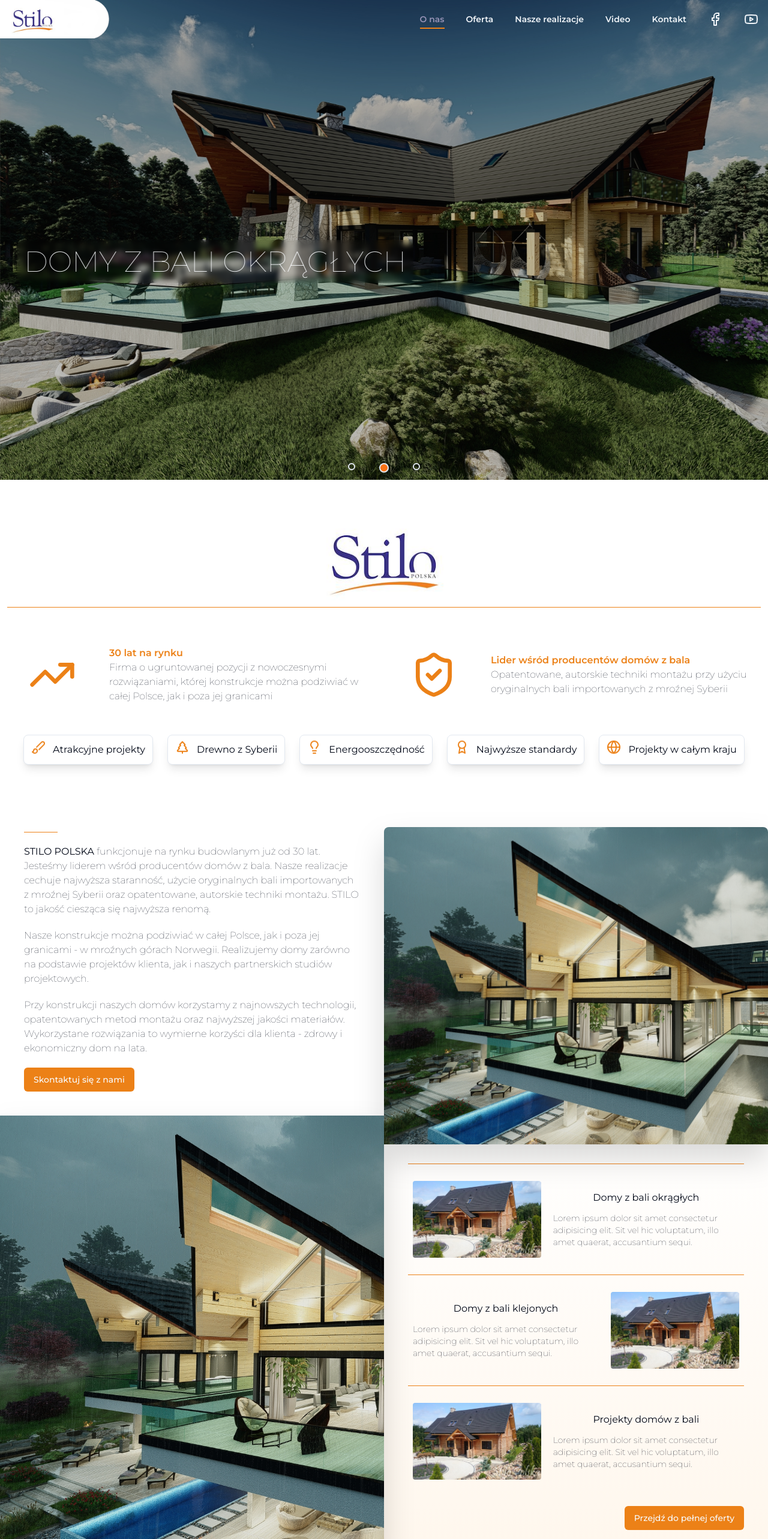
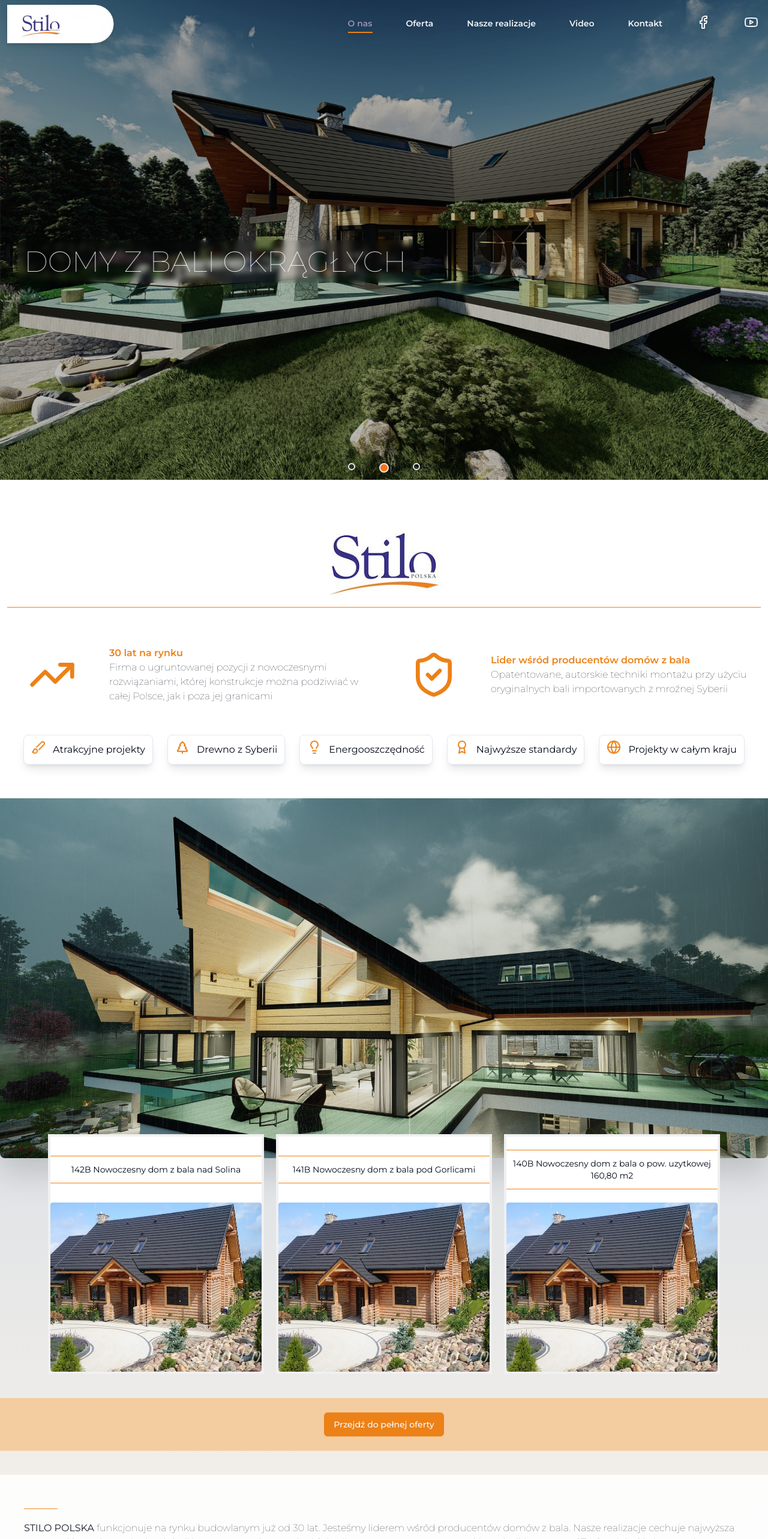
Before and after one commit to jarekm04/stilo-polska, a React (Vite) app: page / in a window 1280 px wide. Shown: the top 2566 px of the page at 60% size. Built offline with nearby package versions, Linux system fonts and the light colour scheme.

Commit message:
realizations, offer in progress

```diff
--- a/package.json
+++ b/package.json
@@ -1,7 +1,7 @@
 {
   "name": "stilo-polska",
   "private": true,
-  "version": "0.0.0",
+  "version": "1.0.0",
   "type": "module",
   "scripts": {
     "dev": "vite",
--- a/src/components/common/Offer.tsx
+++ b/src/components/common/Offer.tsx
@@ -45,67 +45,63 @@
     `transform ${isVisiblePart2 ? 'translate-x-0' : 'translate-x-[250%]'} transition-transform duration-500 ease-out`;
 
   return (
-    <article ref={articleRef} className="overflow-hidden">
-      <div className="grid grid-cols-2">
-        <div className={`flex flex-col gap-5 px-10 pb-10 pt-14 ${animationSlideInLeftToRight(isVisible)}`}>
-          <Separator className="bg-custom-tertiary w-14" />
-          <p className="font-thin">
-            <strong>STILO POLSKA</strong> funkcjonuje na rynku budowlanym już od 30 lat. Jesteśmy liderem wśród producentów domów z bala. Nasze realizacje
-            cechuje najwyższa staranność, użycie oryginalnych bali importowanych z mroźnej Syberii oraz opatentowane, autorskie techniki montażu. STILO to
-            jakość ciesząca się najwyższa renomą.
+    <article ref={articleRef} className="flex flex-col gap-10 overflow-hidden bg-gradient-to-b from-slate-300 to-orange-50">
+      {/* <div className={`bg-offer ${isVisible ? 'animate-fadeIn' : 'opacity-0'} h-full rounded-t-lg bg-cover bg-fixed brightness-90 drop-shadow-2xl`} /> */}
+      {/* <div ref={divRef} className="grid grid-cols-2 bg-gradient-to-b from-white to-orange-50"> */}
+      <div className={`bg-offer ${isVisible2Part ? 'animate-fadeIn' : 'opacity-0'} h-[600px] rounded-b-lg bg-cover bg-fixed brightness-90 drop-shadow-2xl`} />
+      <div ref={divRef} className="grid grid-cols-3 place-content-center gap-5 px-10 lg:px-20">
+        <div
+          className={`-mt-20 grid h-[400px] grid-rows-[2fr_8fr] gap-5 border-4 border-[#F0F0F0] bg-white pt-5 ${animationSlideInRightToLeft(isVisible2Part)}`}
+        >
+          <div className="flex flex-col items-center justify-center gap-3">
+            <Separator className="bg-custom-tertiary" />
+            <p className="px-1 text-center text-sm">142B Nowoczesny dom z bala nad Solina</p>
+            <Separator className="bg-custom-tertiary" />
+          </div>
+          <div className="h-full w-full rounded-sm bg-smallImg bg-cover bg-center" />
+        </div>
+        <div
+          className={`-mt-20 grid h-[400px] grid-rows-[2fr_8fr] gap-5 border-4 border-[#F0F0F0] bg-white pt-5 ${animationSlideInRightToLeft(isVisible2Part)} delay-150`}
+        >
+          <div className="flex flex-col items-center justify-center gap-3">
+            <Separator className="bg-custom-tertiary" />
+            <p className="px-1 text-center text-sm">141B Nowoczesny dom z bala pod Gorlicami</p>
+            <Separator className="bg-custom-tertiary" />
+          </div>
+          <div className="h-full w-full rounded-sm bg-smallImg bg-cover bg-center" />
+        </div>
+        <div
+          className={`-mt-20 grid h-[400px] grid-rows-[2fr_8fr] gap-5 border-4 border-[#F0F0F0] bg-white pt-5 ${animationSlideInRightToLeft(isVisible2Part)} delay-300`}
+        >
+          <div className="flex flex-col items-center justify-center gap-3">
+            <Separator className="bg-custom-tertiary" />
+            <p className="px-1 text-center text-sm">140B Nowoczesny dom z bala o pow. uzytkowej 160,80 m2</p>
+            <Separator className="bg-custom-tertiary" />
+          </div>
+          <div className="h-full w-full rounded-sm bg-smallImg bg-cover bg-center" />
+        </div>
+      </div>
+      <Link to="/offer" className="flex w-full items-center justify-center bg-custom-ninth py-6">
+        <Button className="animate-custom-appear bg-custom-tertiary hover:bg-custom-ninth">Przejdź do pełnej oferty</Button>
+      </Link>
+      <div className={`flex flex-col gap-5 bg-white px-10 pb-10 pt-14 opacity-90 ${animationSlideInLeftToRight(isVisible)}`}>
+        <Separator className="w-14 bg-custom-tertiary" />
+        <p className="font-extralight">
+          <strong>STILO POLSKA</strong> funkcjonuje na rynku budowlanym już od 30 lat. Jesteśmy liderem wśród producentów domów z bala. Nasze realizacje cechuje
+          najwyższa staranność, użycie oryginalnych bali importowanych z mroźnej Syberii oraz opatentowane, autorskie techniki montażu. STILO to jakość ciesząca
+          się najwyższa renomą.
         </p>
-          <p className="font-thin">
+        <p className="font-extralight">
           Nasze konstrukcje można podziwiać w całej Polsce, jak i poza jej granicami - w mroźnych górach Norwegii. Realizujemy domy zarówno na podstawie
           projektów klienta, jak i naszych partnerskich studiów projektowych.
         </p>
-          <p className="font-thin">
+        <p className="font-extralight">
           Przy konstrukcji naszych domów korzystamy z najnowszych technologii, opatentowanych metod montażu oraz najwyższej jakości materiałów. Wykorzystane
           rozwiązania to wymierne korzyści dla klienta - zdrowy i ekonomiczny dom na lata.
         </p>
         <Link to="/contact">
-            <Button className="bg-custom-tertiary hover:bg-custom-ninth animate-custom-appear">Skontaktuj się z nami</Button>
+          <Button className="animate-custom-appear bg-custom-tertiary hover:bg-custom-ninth">Skontaktuj się z nami</Button>
         </Link>
-        </div>
-        <div className={`bg-offer ${isVisible ? 'animate-fadeIn' : 'opacity-0'} mt-12 h-full rounded-t-lg bg-cover bg-fixed brightness-90 drop-shadow-2xl`} />
-      </div>
-      <div ref={divRef} className="grid grid-cols-2 bg-gradient-to-b from-white to-orange-50">
-        <div className={`bg-offer ${isVisible2Part ? 'animate-fadeIn' : 'opacity-0'} h-full rounded-b-lg bg-cover bg-fixed brightness-90 drop-shadow-2xl`} />
-        <div className="mt-20 flex flex-col gap-5 px-10">
-          <Separator className="bg-custom-tertiary" />
-          <div className={`flex gap-5 p-2 ${animationSlideInRightToLeft(isVisible2Part)}`}>
-            <div className="bg-smallImg h-32 w-full rounded-sm bg-cover bg-center" />
-            <div className="flex flex-col items-center justify-center gap-3">
-              <h3>Domy z bali okrągłych</h3>
-              <p className="text-sm font-thin">
-                Lorem ipsum dolor sit amet consectetur adipisicing elit. Sit vel hic voluptatum, illo amet quaerat, accusantium sequi.
-              </p>
-            </div>
-          </div>
-          <Separator className="bg-custom-tertiary" />
-          <div className={`flex flex-row-reverse gap-5 p-2 ${animationSlideInRightToLeft(isVisible2Part)} delay-150`}>
-            <div className="bg-smallImg h-32 w-full rounded-sm bg-cover bg-center" />
-            <div className="flex flex-col items-center justify-center gap-3">
-              <h3>Domy z bali klejonych</h3>
-              <p className="text-sm font-thin">
-                Lorem ipsum dolor sit amet consectetur adipisicing elit. Sit vel hic voluptatum, illo amet quaerat, accusantium sequi.
-              </p>
-            </div>
-          </div>
-          <Separator className="bg-custom-tertiary" />
-          <div className={`flex gap-5 p-2 ${animationSlideInRightToLeft(isVisible2Part)} delay-300`}>
-            <div className="bg-smallImg h-32 w-full rounded-sm bg-cover bg-center" />
-            <div className="flex flex-col items-center justify-center gap-3">
-              <h3>Projekty domów z bali</h3>
-              <p className="text-sm font-thin">
-                Lorem ipsum dolor sit amet consectetur adipisicing elit. Sit vel hic voluptatum, illo amet quaerat, accusantium sequi.
-              </p>
-            </div>
-          </div>
-          <Link to="/offer" className="my-4 self-end">
-            <Button className="bg-custom-tertiary hover:bg-custom-ninth animate-custom-appear">Przejdź do pełnej oferty</Button>
-          </Link>
-          <Separator className="bg-custom-tertiary" />
-        </div>
       </div>
     </article>
   );
--- a/src/components/features/Header.tsx
+++ b/src/components/features/Header.tsx
@@ -3,16 +3,17 @@
 import { Youtube, Facebook } from 'lucide-react';
 import { NavigationMenu, NavigationMenuItem, NavigationMenuList, navigationMenuTriggerStyle } from '@/components/ui/navigation-menu';
 import { navigation } from '@/lib/utils';
-import logoImage from '@/assets/logo-edit.png';
+import logoImage from '@/assets/logo-removedbg.png';
+import logoImageBg from '@/assets/logo-edit.png';
 
 const linkClasses = (isScrolled: boolean, isHome: boolean) =>
   `${navigationMenuTriggerStyle()} ${
     isHome
       ? isScrolled
-        ? 'text-custom-ninth hover:text-custom-tertiary'
+        ? 'text-custom-secondary hover:text-custom-tertiary'
         : 'text-slate-100 hover:text-custom-ninth'
-      : 'text-custom-ninth hover:text-custom-tertiary'
-  } mt-1.5 font-semibold`;
+      : 'text-custom-secondary hover:text-custom-tertiary'
+  } pt-1 font-semibold`;
 
 const spanClasses =
   'from-custom-tertiary to-custom-tertiary bg-gradient-to-r bg-[length:0%_2px] bg-left-bottom bg-no-repeat pb-1.5 transition-all duration-500 ease-out hover:bg-[length:100%_2px]';
@@ -24,9 +25,9 @@
   `${navigationMenuTriggerStyle()} ${
     isHome
       ? isScrolled
-        ? 'text-custom-ninth hover:text-custom-tertiary'
+        ? 'text-custom-secondary hover:text-custom-tertiary'
         : 'text-slate-100 hover:text-custom-ninth'
-      : 'text-custom-ninth hover:text-custom-tertiary'
+      : 'text-custom-secondary hover:text-custom-tertiary'
   }`;
 
 export const Header = () => {
@@ -50,22 +51,22 @@
 
   return (
     <header
-      className={`${isHome ? 'fixed' : 'block'} left-0 top-0 z-30 flex h-16 w-full items-center justify-between overflow-hidden transition-all duration-500 ${isHome ? 'bg-transparent' : 'bg-slate-500'}`}
+      className={`fixed left-0 top-0 z-30 flex h-20 w-full items-center justify-between overflow-hidden drop-shadow-lg transition-all duration-500 ${isHome ? 'bg-transparent' : 'bg-white'}`}
     >
       {isHome && (
         <div
-          className={`absolute inset-0 transform bg-slate-500 opacity-95 transition-transform duration-500 ease-in-out ${isScrolled ? 'translate-x-0' : '-translate-x-full'}`}
+          className={`absolute inset-0 transform bg-white transition-transform duration-500 ease-in-out ${isScrolled ? 'translate-x-0' : '-translate-x-full'}`}
         />
       )}
       <div className="relative z-10 flex items-center">
-        <Link to="/" className="flex items-center transition-transform duration-200 hover:scale-105">
-          <img src={logoImage} alt="Logo" className="h-16" />
+        <Link to="/" className="flex items-center transition-transform duration-200 hover:scale-105 pl-3">
+          {isScrolled || !isHome ? <img src={logoImage} alt="Logo" className="h-16" /> : <img src={logoImageBg} alt="Logo" className="h-16" />}
         </Link>
       </div>
       <NavigationMenu className="relative z-10 h-full">
-        <NavigationMenuList>
+        <NavigationMenuList className="h-20 gap-3 lg:gap-5">
           {navigation.map(({ path, title }) => (
-            <NavigationMenuItem key={path}>
+            <NavigationMenuItem key={path} className='h-full'>
               <Link to={path} className={linkClasses(isScrolled, isHome)} data-active={pathname === path}>
                 <span className={pathname === path ? spanClassesActive : spanClasses}>{title}</span>
               </Link>
--- a/src/components/ui/navigation-menu.tsx
+++ b/src/components/ui/navigation-menu.tsx
@@ -27,7 +27,7 @@
 const NavigationMenuItem = NavigationMenuPrimitive.Item;
 
 const navigationMenuTriggerStyle = cva(
-  'group inline-flex h-10 w-max items-center justify-center rounded-md px-4 py-2 text-sm font-medium transition-all hover:scale-105 disabled:pointer-events-none disabled:opacity-50 data-[active=true]:text-custom-fifth data-[state=open]:bg-accent/50 duration-300 ease-in-out',
+  'group inline-flex h-full w-max items-center justify-center rounded-md px-4 text-sm font-medium transition-all hover:scale-105 disabled:pointer-events-none disabled:opacity-50 data-[active=true]:text-custom-fifth data-[state=open]:bg-accent/50 duration-300 ease-in-out',
 );
 
 const NavigationMenuTrigger = React.forwardRef<
--- a/src/pages/Offer.tsx
+++ b/src/pages/Offer.tsx
@@ -1,7 +1,7 @@
 export const Offer = () => {
   return (
-    <div>
+    <section>
       <p>Oferta</p>
-    </div>
+    </section>
   );
 };
--- a/src/pages/Video.tsx
+++ b/src/pages/Video.tsx
@@ -4,18 +4,18 @@
 
 export const Video = () => {
   return (
-    <section className="flex flex-col">
-      <article className="flex flex-col gap-16 bg-gradient-to-b from-slate-200 via-white to-orange-50 pt-8 px-14">
+    <section className="flex flex-col mt-20">
+      <article className="flex flex-col gap-16 bg-gradient-to-b from-slate-200 via-white to-orange-50 px-14 pt-8">
         <div className="flex flex-col items-center gap-4">
           <div className="flex items-center gap-5">
-            <p className="text-4xl font-medium">Nasze realizacje</p>
-            <Separator className="bg-custom-tertiary h-[80px] w-1" orientation="vertical" />
-            <p className="text-center text-sm">
+            <Separator className="h-[80px] w-1 bg-custom-tertiary" orientation="vertical" />
+            <p className="text-center text-sm font-light">
               W ciągu naszej 25-letniej historii zrealizowaliśmy wiele wspaniałych projektów w całej Polsce. Od domów całorocznych, przez letniskowe po obiekty
               gospodarcze.
             </p>
+            <Separator className="h-[80px] w-1 bg-custom-tertiary" orientation="vertical" />
           </div>
-          <div className="grid grid-cols-1 gap-3 grid-rows-2 lg:grid-cols-2 lg:grid-rows-1">
+          <div className="grid grid-cols-1 grid-rows-2 gap-3 lg:grid-cols-2 lg:grid-rows-1">
             <div className="p-3 transition-all duration-300 ease-in-out hover:cursor-pointer hover:drop-shadow-[2px_4px_6px_rgba(0,0,0,1)]">
               <ReactPlayer
                 url="short.mp4"
@@ -40,12 +40,12 @@
         </div>
         <div className="flex flex-col items-center gap-4">
           <div className="flex items-center gap-5">
-            <p className="text-4xl font-medium">Wizualizacje</p>
-            <Separator className="bg-custom-tertiary h-[80px] w-1" orientation="vertical" />
-            <p className="text-center text-sm">
+            <Separator className="h-[80px] w-1 bg-custom-tertiary" orientation="vertical" />
+            <p className="text-center text-sm font-light">
               Dzięki współpracy z renomowanym biurem architektonicznym - Cdom, oferujemy najwyższej jakości projekty. Konstrukcje z bala to nie tylko tradycyjne
               chaty, ale i nowoczesne domy.
             </p>
+            <Separator className="h-[80px] w-1 bg-custom-tertiary" orientation="vertical" />
           </div>
           <div className="p-3  transition-all duration-300 ease-in-out hover:cursor-pointer hover:drop-shadow-[2px_4px_6px_rgba(0,0,0,1)]">
             <ReactPlayer
```
Also changed, not shown: src/pages/Contact.tsx (+13 -10 lines), src/pages/Realizations.tsx (+19 -5 lines), src/assets/logo-removedbg.png (added). Lines whose indentation alone changed are shown as unchanged.
